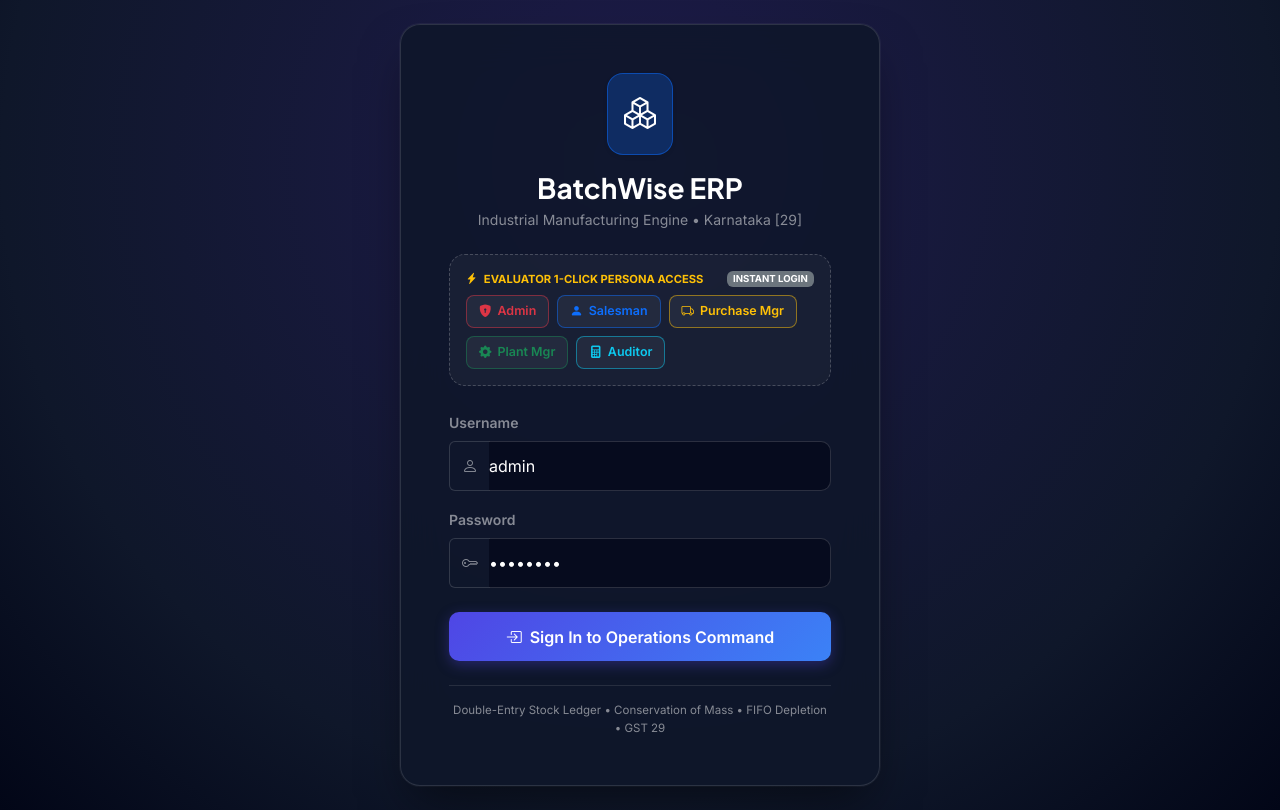
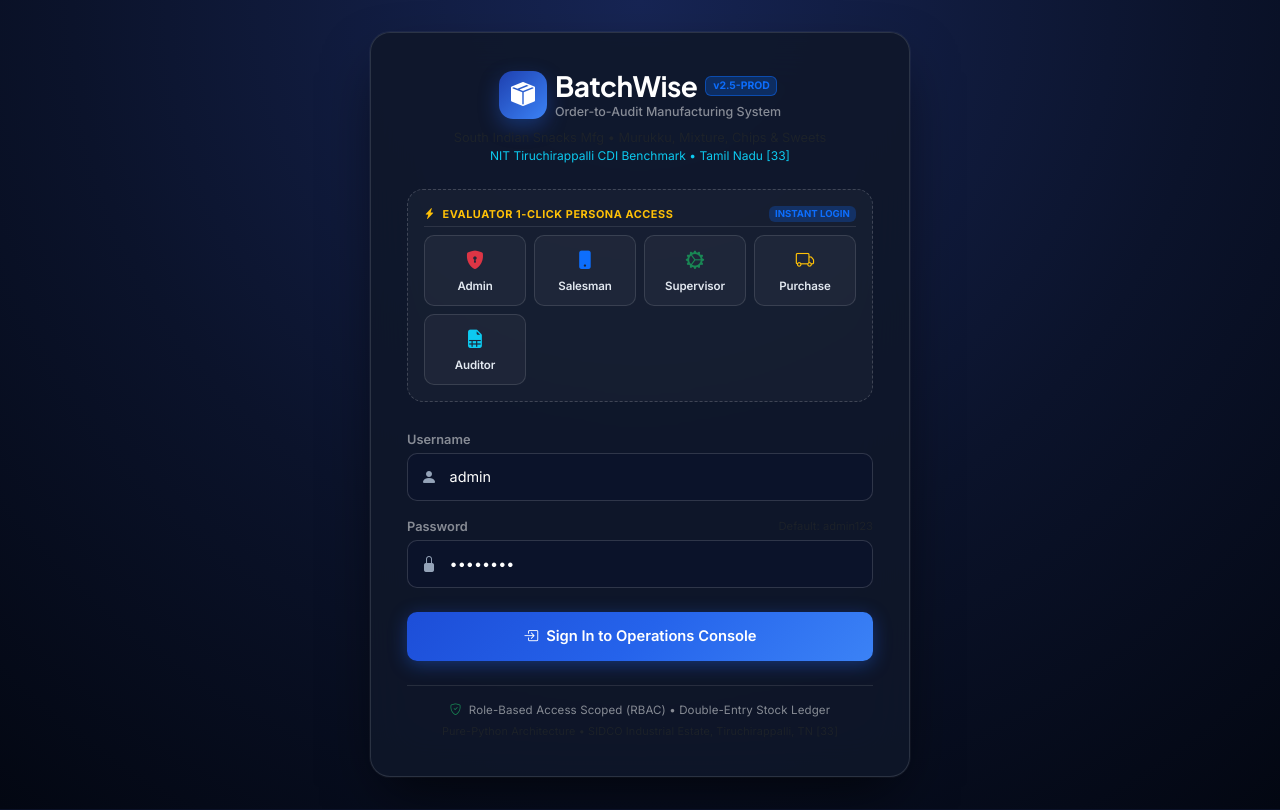
Before and after one commit to monashreesv-star/BatchWise, a Python web app: template app/web/templates/login.html in a window 1280 px wide. Run offline with Jinja, Linux system fonts and the light colour scheme; the template is opened without the code that fills it, so the values that code supplies are empty; some libraries are stand-ins or nearby versions.

Commit message:
fix: resolve Vercel 500 template error, session id KeyError, PDF invoice layout, chart rendering, and redesign login UI

```diff
--- a/app/engine/bom_production.py
+++ b/app/engine/bom_production.py
@@ -59,7 +59,8 @@ def calculate_bom_requirements(conn, bom_id: int, target_qty: float):
     }
 
 def create_work_order(conn, bom_id: int, target_qty: float, batch_number: str,
-                      start_date: str, created_by: int = None, notes: str = None):
+                      start_date: str = None, created_by: int = None, notes: str = None):
+    start_date = start_date or datetime.date.today().isoformat()
     calc = calculate_bom_requirements(conn, bom_id, target_qty)
     bom = calc["bom"]
 
--- a/app/services/production_service.py
+++ b/app/services/production_service.py
@@ -13,9 +13,10 @@ def create_production_order(conn, user: dict, bom_id: int, target_qty: float,
     if not has_permission(user["role"], "production:create"):
         raise UnauthorizedError(f"Role '{user['role']}' is not authorized to create production orders.")
 
+    user_id = user.get("id") or user.get("user_id", 1)
     wo_id = create_work_order(
         conn, bom_id=bom_id, target_qty=target_qty, batch_number=batch_number,
-        start_date=start_date, created_by=user["id"], notes=notes
+        start_date=start_date, created_by=user_id, notes=notes
     )
     return {"wo_id": wo_id, "status": "planned"}
 
@@ -25,9 +26,10 @@ def complete_production_run(conn, user: dict, wo_id: int, actual_qty_produced: f
     if not has_permission(user["role"], "production:execute"):
         raise UnauthorizedError(f"Role '{user['role']}' is not authorized to execute production runs.")
 
+    user_id = user.get("id") or user.get("user_id", 1)
     result = execute_production_run(
         conn, wo_id=wo_id, actual_qty_produced=actual_qty_produced,
         consumptions=consumptions, labor_cost=labor_cost, overhead_cost=overhead_cost,
-        completion_date=completion_date, created_by=user["id"]
+        completion_date=completion_date, created_by=user_id
     )
     return result
--- a/app/services/purchase_service.py
+++ b/app/services/purchase_service.py
@@ -26,6 +26,7 @@ def create_purchase_order(conn, user: dict, supplier_id: int, items: list):
     po_count = cur.fetchone()["count"] + 1
     po_number = f"PO-{datetime.date.today().strftime('%Y%m%d')}-{po_count:04d}"
 
+    user_id = user.get("id") or user.get("user_id", 1)
     cur.execute("""
         INSERT INTO purchase_orders (
             po_number, supplier_id, status, order_date,
@@ -33,7 +34,7 @@ def create_purchase_order(conn, user: dict, supplier_id: int, items: list):
         ) VALUES (?, ?, 'approved', ?, ?, ?, ?, ?)
     """, (
         po_number, supplier_id, datetime.date.today().isoformat(),
-        gst_calc["total_taxable"], gst_calc["total_tax"], gst_calc["grand_total"], user["id"]
+        gst_calc["total_taxable"], gst_calc["total_tax"], gst_calc["grand_total"], user_id
     ))
     po_id = cur.lastrowid
 
@@ -74,6 +75,7 @@ def create_goods_receipt_note(conn, user: dict, po_id: int, supplier_invoice_no:
 
     total_amt = round(sum(it["accepted_qty"] * it["unit_cost"] for it in received_items), 2)
 
+    user_id = user.get("id") or user.get("user_id", 1)
     cur.execute("""
         INSERT INTO goods_receipt_notes (
             grn_number, po_id, supplier_id, receipt_date, vehicle_no,
@@ -81,7 +83,7 @@ def create_goods_receipt_note(conn, user: dict, po_id: int, supplier_invoice_no:
         ) VALUES (?, ?, ?, ?, ?, ?, ?, ?, ?)
     """, (
         grn_number, po_id, po["supplier_id"], receipt_date, vehicle_no,
-        supplier_invoice_no, receipt_date, total_amt, user["id"]
+        supplier_invoice_no, receipt_date, total_amt, user_id
     ))
     grn_id = cur.lastrowid
 
--- a/app/services/sales_service.py
+++ b/app/services/sales_service.py
@@ -29,6 +29,7 @@ def create_sales_order(conn, user: dict, customer_id: int, items: list, notes: s
     cur.execute("SELECT COUNT(*) as count FROM sales_orders")
     so_count = cur.fetchone()["count"] + 1
     so_number = f"SO-{datetime.date.today().strftime('%Y%m%d')}-{so_count:04d}"
+    user_id = user.get("id") or user.get("user_id", 1)
 
     cur.execute("""
         INSERT INTO sales_orders (
@@ -36,7 +37,7 @@ def create_sales_order(conn, user: dict, customer_id: int, items: list, notes: s
             total_taxable, total_cgst, total_sgst, total_tax, grand_total, notes
         ) VALUES (?, ?, ?, 'pending_approval', ?, ?, ?, ?, ?, ?, ?)
     """, (
-        so_number, customer_id, user["id"], datetime.date.today().isoformat(),
+        so_number, customer_id, user_id, datetime.date.today().isoformat(),
         gst_calc["total_taxable"], gst_calc["total_cgst"], gst_calc["total_sgst"],
         gst_calc["total_tax"], gst_calc["grand_total"], notes
     ))
@@ -73,11 +74,12 @@ def approve_sales_order(conn, user: dict, so_id: int):
     if so["status"] != "pending_approval":
         raise SalesServiceError(f"Cannot approve sales order in '{so['status']}' state.")
 
+    user_id = user.get("id") or user.get("user_id", 1)
     cur.execute("""
         UPDATE sales_orders
         SET status = 'approved', approved_by = ?, approved_at = CURRENT_TIMESTAMP
         WHERE id = ?
-    """, (user["id"], so_id))
+    """, (user_id, so_id))
 
     return {"so_id": so_id, "status": "approved"}
 
--- a/app/web/templates/base.html
+++ b/app/web/templates/base.html
@@ -800,5 +800,6 @@
         }
     </script>
     {% block scripts %}{% endblock %}
+    {% block extra_scripts %}{% endblock %}
 </body>
 </html>
--- a/app/web/templates/dashboard.html
+++ b/app/web/templates/dashboard.html
@@ -28,7 +28,7 @@
 
         <div class="d-flex flex-wrap gap-2">
             <a href="/sales" class="btn btn-primary px-3 py-2 fw-semibold d-flex align-items-center gap-1 shadow-sm rounded-pill" style="background-color: #3B82F6; border: none; font-size: 0.82rem;">
-                <i class="bi bi-plus-lg"></i> + New Order
+                <i class="bi bi-plus-lg me-1"></i> New Order
             </a>
             <a href="/production" class="btn px-3 py-2 fw-semibold d-flex align-items-center gap-1 rounded-pill text-white" style="background: rgba(255, 255, 255, 0.12); border: 1px solid rgba(255, 255, 255, 0.35); font-size: 0.82rem; backdrop-filter: blur(4px);">
                 <i class="bi bi-journal-plus"></i> Log Batch
@@ -369,7 +369,7 @@
 </div>
 {% endblock %}
 
-{% block extra_scripts %}
+{% block scripts %}
 <script>
 document.addEventListener("DOMContentLoaded", function () {
     const ctx = document.getElementById("salesYieldChart");
--- a/app/web/templates/login.html
+++ b/app/web/templates/login.html
@@ -3,25 +3,33 @@
 <head>
     <meta charset="UTF-8">
     <meta name="viewport" content="width=device-width, initial-scale=1.0">
-    <title>Enterprise Sign In - BatchWise ERP</title>
+    <title>Sign In - BatchWise Order-to-Audit Manufacturing System</title>
     <!-- Google Fonts -->
     <link rel="preconnect" href="https://fonts.googleapis.com">
     <link rel="preconnect" href="https://fonts.gstatic.com" crossorigin>
-    <link href="https://fonts.googleapis.com/css2?family=Inter:wght@400;500;600;700&family=JetBrains+Mono:wght@400;500&family=Plus+Jakarta+Sans:wght@600;700;800&display=swap" rel="stylesheet">
+    <link href="https://fonts.googleapis.com/css2?family=Inter:wght@400;500;600;700&family=JetBrains+Mono:wght@400;500;600&family=Plus+Jakarta+Sans:wght@600;700;800&display=swap" rel="stylesheet">
 
     <link href="https://cdn.jsdelivr.net/npm/bootstrap@5.3.3/dist/css/bootstrap.min.css" rel="stylesheet">
     <link rel="stylesheet" href="https://cdn.jsdelivr.net/npm/bootstrap-icons@1.11.3/font/bootstrap-icons.min.css">
     <script src="https://cdn.jsdelivr.net/npm/sweetalert2@11"></script>
 
     <style>
+        :root {
+            --brand-primary: #2563EB;
+            --brand-accent: #3B82F6;
+            --sidebar-navy: #0B132B;
+            --card-navy: #1C2541;
+            --border-navy: #2A3656;
+        }
+
         body {
             font-family: 'Inter', -apple-system, BlinkMacSystemFont, "Segoe UI", Roboto, sans-serif;
-            background: radial-gradient(circle at 50% 20%, #1E1B4B 0%, #0F172A 70%, #020617 100%);
+            background: radial-gradient(circle at 50% 0%, #172554 0%, #0B132B 55%, #030712 100%);
             min-height: 100vh;
             display: flex;
             align-items: center;
             justify-content: center;
-            padding: 1.5rem;
+            padding: 2rem 1rem;
             color: #F8FAFC;
         }
 
@@ -29,149 +37,247 @@
             font-family: 'Plus Jakarta Sans', sans-serif;
         }
 
+        .auth-container {
+            width: 100%;
+            max-width: 540px;
+        }
+
         .login-card {
             border-radius: 20px;
-            background: rgba(15, 23, 42, 0.85);
-            backdrop-filter: blur(20px);
-            -webkit-backdrop-filter: blur(20px);
+            background: rgba(15, 23, 42, 0.88);
+            backdrop-filter: blur(24px);
+            -webkit-backdrop-filter: blur(24px);
             border: 1px solid rgba(255, 255, 255, 0.12);
-            box-shadow: 0 25px 50px -12px rgba(0, 0, 0, 0.5), 0 0 0 1px rgba(255, 255, 255, 0.05);
-            width: 100%;
-            max-width: 480px;
+            box-shadow: 0 25px 60px -15px rgba(0, 0, 0, 0.7), 0 0 0 1px rgba(255, 255, 255, 0.05);
+            padding: 2.25rem;
         }
 
-        .btn-persona {
-            border: 1px solid rgba(255, 255, 255, 0.12);
-            background: rgba(255, 255, 255, 0.05);
-            color: #E2E8F0;
-            border-radius: 8px;
-            padding: 6px 12px;
-            font-size: 0.78rem;
-            font-weight: 600;
-            transition: all 0.15s ease;
-            text-decoration: none;
+        .brand-badge {
+            background: linear-gradient(135deg, #1E40AF 0%, #3B82F6 100%);
+            width: 48px;
+            height: 48px;
+            border-radius: 14px;
             display: inline-flex;
             align-items: center;
-            gap: 6px;
+            justify-content: center;
+            box-shadow: 0 8px 20px rgba(37, 99, 235, 0.35);
         }
 
-        .btn-persona:hover {
-            background: rgba(255, 255, 255, 0.15);
-            color: #FFFFFF;
-            transform: translateY(-1px);
+        .persona-grid {
+            display: grid;
+            grid-template-columns: repeat(auto-fit, minmax(90px, 1fr));
+            gap: 8px;
         }
 
-        .form-control {
-            background: rgba(2, 6, 23, 0.6);
+        .btn-role-quick {
+            background: rgba(255, 255, 255, 0.04);
+            border: 1px solid rgba(255, 255, 255, 0.12);
+            border-radius: 10px;
+            padding: 10px 6px;
+            text-align: center;
+            color: #E2E8F0;
+            text-decoration: none;
+            transition: all 0.2s cubic-bezier(0.16, 1, 0.3, 1);
+            display: flex;
+            flex-direction: column;
+            align-items: center;
+            gap: 4px;
+        }
+
+        .btn-role-quick:hover {
+            background: rgba(37, 99, 235, 0.2);
+            border-color: #3B82F6;
+            color: #FFFFFF;
+            transform: translateY(-2px);
+            box-shadow: 0 6px 16px rgba(37, 99, 235, 0.25);
+        }
+
+        .btn-role-quick i {
+            font-size: 1.15rem;
+        }
+
+        .btn-role-quick span {
+            font-size: 0.72rem;
+            font-weight: 600;
+            letter-spacing: -0.01em;
+        }
+
+        .role-admin:hover i { color: #EF4444; }
+        .role-sales:hover i { color: #3B82F6; }
+        .role-supervisor:hover i { color: #10B981; }
+        .role-purchase:hover i { color: #F59E0B; }
+        .role-auditor:hover i { color: #8B5CF6; }
+
+        .input-group-custom {
+            position: relative;
+        }
+
+        .form-control-custom {
+            background: rgba(11, 19, 43, 0.75);
             border: 1px solid rgba(255, 255, 255, 0.15);
             color: #FFFFFF;
             border-radius: 10px;
-            padding: 0.75rem 1rem;
+            padding: 0.75rem 1rem 0.75rem 2.6rem;
+            font-size: 0.9rem;
+            transition: all 0.2s ease;
+            width: 100%;
         }
 
-        .form-control:focus {
-            background: rgba(2, 6, 23, 0.8);
-            border-color: #6366F1;
-            box-shadow: 0 0 0 3px rgba(99, 102, 241, 0.25);
+        .form-control-custom:focus {
+            background: rgba(11, 19, 43, 0.95);
+            border-color: #3B82F6;
+            box-shadow: 0 0 0 3px rgba(59, 130, 246, 0.25);
             color: #FFFFFF;
+            outline: none;
         }
 
-        .btn-brand-login {
-            background: linear-gradient(135deg, #4F46E5 0%, #3B82F6 100%);
+        .input-icon {
+            position: absolute;
+            left: 14px;
+            top: 50%;
+            transform: translateY(-50%);
+            color: #94A3B8;
+            font-size: 1rem;
+            pointer-events: none;
+        }
+
+        .btn-submit-login {
+            background: linear-gradient(135deg, #1D4ED8 0%, #2563EB 50%, #3B82F6 100%);
             border: none;
             color: white;
             font-weight: 600;
             border-radius: 10px;
-            padding: 0.8rem;
-            box-shadow: 0 4px 14px rgba(79, 70, 229, 0.35);
-            transition: all 0.15s ease;
+            padding: 0.85rem;
+            font-size: 0.92rem;
+            box-shadow: 0 4px 18px rgba(37, 99, 235, 0.4);
+            transition: all 0.2s ease;
         }
 
-        .btn-brand-login:hover {
+        .btn-submit-login:hover {
             transform: translateY(-1px);
-            box-shadow: 0 6px 20px rgba(79, 70, 229, 0.45);
+            box-shadow: 0 8px 24px rgba(37, 99, 235, 0.55);
+            color: white;
+        }
+
+        .footer-tag {
+            font-size: 0.72rem;
+            color: #94A3B8;
+            letter-spacing: 0.01em;
         }
     </style>
 </head>
 <body>
-    <div class="login-card p-4 p-md-5">
-        <!-- Logo & Brand Header -->
+    <div class="auth-container">
+        <div class="login-card">
+            <!-- Header Branding -->
             <div class="text-center mb-4">
-            <div class="d-inline-flex align-items-center justify-content-center p-3 rounded-4 bg-primary bg-opacity-25 border border-primary border-opacity-50 text-white mb-3 shadow-sm">
-                <i class="bi bi-boxes fs-2"></i>
+                <div class="d-flex align-items-center justify-content-center gap-2 mb-2">
+                    <div class="brand-badge">
+                        <i class="bi bi-box-seam-fill text-white fs-4"></i>
                     </div>
-            <h3 class="fw-bold text-white mb-1">BatchWise ERP</h3>
-            <p class="text-white-50 small mb-0">Industrial Manufacturing Engine &bull; Karnataka [29]</p>
+                    <div class="text-start">
+                        <div class="d-flex align-items-center gap-2">
+                            <h3 class="fw-bold text-white mb-0" style="letter-spacing: -0.02em;">BatchWise</h3>
+                            <span class="badge bg-primary bg-opacity-25 text-primary border border-primary border-opacity-50 font-mono" style="font-size: 0.65rem;">v2.5-PROD</span>
+                        </div>
+                        <div class="text-white-50 small fw-medium" style="font-size: 0.78rem;">Order-to-Audit Manufacturing System</div>
+                    </div>
                 </div>
 
-        <!-- 1-Click Evaluator Quick Access Card -->
-        <div class="p-3 rounded-4 mb-4" style="background: rgba(255, 255, 255, 0.04); border: 1px dashed rgba(255, 255, 255, 0.2);">
-            <div class="d-flex align-items-center justify-content-between mb-2">
-                <span class="text-uppercase fw-bold text-warning font-mono" style="font-size: 0.7rem;">
+                <p class="text-muted small mb-0 mt-2" style="font-size: 0.8rem; line-height: 1.4;">
+                    South Indian Snacks Mfg &bull; Murukku, Mixture, Chips & Sweets<br>
+                    <span class="text-info font-mono" style="font-size: 0.75rem;">NIT Tiruchirappalli CDI Benchmark &bull; Tamil Nadu [33]</span>
+                </p>
+            </div>
+
+            <!-- Evaluator 1-Click Role Switcher -->
+            <div class="p-3 rounded-4 mb-4" style="background: rgba(255, 255, 255, 0.03); border: 1px dashed rgba(255, 255, 255, 0.18);">
+                <div class="d-flex align-items-center justify-content-between mb-2 pb-1 border-bottom border-white border-opacity-10">
+                    <span class="text-uppercase fw-bold text-warning font-mono" style="font-size: 0.68rem; letter-spacing: 0.05em;">
                         <i class="bi bi-lightning-charge-fill me-1"></i> Evaluator 1-Click Persona Access
                     </span>
-                <span class="badge bg-secondary font-mono" style="font-size: 0.6rem;">INSTANT LOGIN</span>
+                    <span class="badge bg-primary bg-opacity-25 text-primary font-mono" style="font-size: 0.6rem;">INSTANT LOGIN</span>
                 </div>
-            <div class="d-flex flex-wrap gap-2">
-                <a href="/switch-role/admin" class="btn-persona text-danger border-danger border-opacity-50">
-                    <i class="bi bi-shield-lock-fill"></i> Admin
+
+                <div class="persona-grid mt-2">
+                    <a href="/switch-role/admin" class="btn-role-quick role-admin" title="Full System Access, Approvals & Invoicing">
+                        <i class="bi bi-shield-lock-fill text-danger"></i>
+                        <span>Admin</span>
                     </a>
-                <a href="/switch-role/salesman" class="btn-persona text-primary border-primary border-opacity-50">
-                    <i class="bi bi-person-fill"></i> Salesman
+                    <a href="/switch-role/salesman" class="btn-role-quick role-sales" title="Mobile Field Order Booking">
+                        <i class="bi bi-phone-fill text-primary"></i>
+                        <span>Salesman</span>
                     </a>
-                <a href="/switch-role/purchase" class="btn-persona text-warning border-warning border-opacity-50">
-                    <i class="bi bi-truck"></i> Purchase Mgr
+                    <a href="/switch-role/production" class="btn-role-quick role-supervisor" title="Floor Tablet, BOM & Variance Run">
+                        <i class="bi bi-gear-wide-connected text-success"></i>
+                        <span>Supervisor</span>
                     </a>
-                <a href="/switch-role/production" class="btn-persona text-success border-success border-opacity-50">
-                    <i class="bi bi-gear-fill"></i> Plant Mgr
+                    <a href="/switch-role/purchase" class="btn-role-quick role-purchase" title="Raw Material PO & Goods Receipt GRN">
+                        <i class="bi bi-truck text-warning"></i>
+                        <span>Purchase</span>
                     </a>
-                <a href="/switch-role/auditor" class="btn-persona text-info border-info border-opacity-50">
-                    <i class="bi bi-calculator-fill"></i> Auditor
+                    <a href="/switch-role/auditor" class="btn-role-quick role-auditor" title="GSTR-1, Double-Entry & Audit Reports">
+                        <i class="bi bi-file-earmark-spreadsheet-fill text-info"></i>
+                        <span>Auditor</span>
                     </a>
                 </div>
             </div>
 
-        <!-- Standard Login Form -->
+            <!-- Standard Credential Form -->
             <form id="loginForm">
                 <div class="mb-3">
-                <label class="form-label small fw-semibold text-white-50">Username</label>
-                <div class="input-group">
-                    <span class="input-group-text bg-transparent border-end-0 text-white-50" style="border-color: rgba(255, 255, 255, 0.15);">
-                        <i class="bi bi-person"></i>
-                    </span>
-                    <input type="text" id="username" class="form-control border-start-0 ps-0" value="admin" required>
+                    <label class="form-label small fw-semibold text-white-50 mb-1" style="font-size: 0.8rem;">Username</label>
+                    <div class="input-group-custom">
+                        <i class="bi bi-person-fill input-icon"></i>
+                        <input type="text" id="username" class="form-control-custom" placeholder="admin / sales_ravi / prod_suresh" value="admin" required autocomplete="username">
                     </div>
                 </div>
 
                 <div class="mb-4">
-                <label class="form-label small fw-semibold text-white-50">Password</label>
-                <div class="input-group">
-                    <span class="input-group-text bg-transparent border-end-0 text-white-50" style="border-color: rgba(255, 255, 255, 0.15);">
-                        <i class="bi bi-key"></i>
-                    </span>
-                    <input type="password" id="password" class="form-control border-start-0 ps-0" value="admin123" required>
+                    <div class="d-flex justify-content-between align-items-center mb-1">
+                        <label class="form-label small fw-semibold text-white-50 mb-0" style="font-size: 0.8rem;">Password</label>
+                        <span class="text-muted font-mono" style="font-size: 0.7rem;">Default: admin123</span>
+                    </div>
+                    <div class="input-group-custom">
+                        <i class="bi bi-lock-fill input-icon"></i>
+                        <input type="password" id="password" class="form-control-custom" placeholder="••••••••" value="admin123" required autocomplete="current-password">
                     </div>
                 </div>
 
-            <button type="submit" class="btn btn-brand-login w-100 d-flex align-items-center justify-content-center gap-2">
-                <i class="bi bi-box-arrow-in-right"></i> Sign In to Operations Command
+                <button type="submit" class="btn btn-submit-login w-100 d-flex align-items-center justify-content-center gap-2">
+                    <i class="bi bi-box-arrow-in-right"></i>
+                    <span>Sign In to Operations Console</span>
                 </button>
             </form>
 
-        <div class="text-center mt-4 pt-3 border-top border-white border-opacity-10 text-white-50 small" style="font-size: 0.72rem;">
-            Double-Entry Stock Ledger &bull; Conservation of Mass &bull; FIFO Depletion &bull; GST 29
+            <!-- Bottom System Metadata -->
+            <div class="text-center mt-4 pt-3 border-top border-white border-opacity-10 footer-tag">
+                <div class="mb-1 text-white-50">
+                    <i class="bi bi-shield-check text-success me-1"></i> Role-Based Access Scoped (RBAC) &bull; Double-Entry Stock Ledger
+                </div>
+                <div class="font-mono text-muted" style="font-size: 0.68rem;">
+                    Pure-Python Architecture &bull; SIDCO Industrial Estate, Tiruchirappalli, TN [33]
+                </div>
+            </div>
         </div>
     </div>
 
     <script>
         document.getElementById('loginForm').addEventListener('submit', async (e) => {
             e.preventDefault();
-            Swal.showLoading();
+            Swal.fire({
+                title: 'Authenticating...',
+                text: 'Verifying credentials with HMAC-SHA256 session vault...',
+                didOpen: () => Swal.showLoading(),
+                allowOutsideClick: false
+            });
+
+            try {
                 const res = await fetch('/api/auth/login', {
                     method: 'POST',
                     headers: { 'Content-Type': 'application/json' },
                     body: JSON.stringify({
-                    username: document.getElementById('username').value,
+                        username: document.getElementById('username').value.trim(),
                         password: document.getElementById('password').value
                     })
                 });
@@ -180,18 +286,29 @@
                     Swal.fire({
                         icon: 'success',
                         title: 'Authenticated!',
-                    text: `Signed in as ${data.user.full_name} (${data.user.role.toUpperCase()})`,
-                    timer: 1000,
+                        text: `Welcome back, ${data.user.full_name}!`,
+                        timer: 900,
                         showConfirmButton: false
                     }).then(() => {
-                    window.location.href = '/';
+                        // Navigate to designated portal based on role
+                        const dest = {
+                            'salesman': '/sales',
+                            'production_manager': '/production',
+                            'purchase_manager': '/purchase',
+                            'auditor': '/reports'
+                        }[data.user.role] || '/';
+                        window.location.href = dest;
                     });
                 } else {
                     Swal.fire({
                         icon: 'error',
                         title: 'Authentication Failed',
-                    text: data.error || 'Invalid credentials'
+                        text: data.error || 'Invalid credentials',
+                        confirmButtonColor: '#2563EB'
                     });
+                }
+            } catch (err) {
+                Swal.fire('Error', err.message, 'error');
             }
         });
     </script>
```
Also changed, not shown: app/engine/gst_invoice.py (+52 -52 lines), app/security.py (+7 -1 lines), app/services/payment_service.py (+9 -8 lines), app/web/routes_api.py (+8 -1 lines), app/web/routes_ui.py (+9 -1 lines), app/web/templates/invoices.html (+22 -9 lines). Lines whose indentation alone changed are shown as unchanged.
